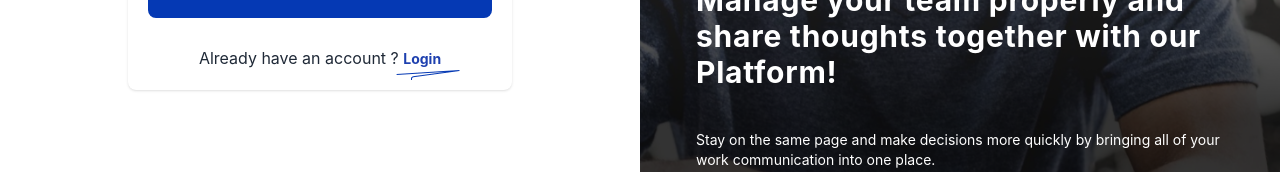
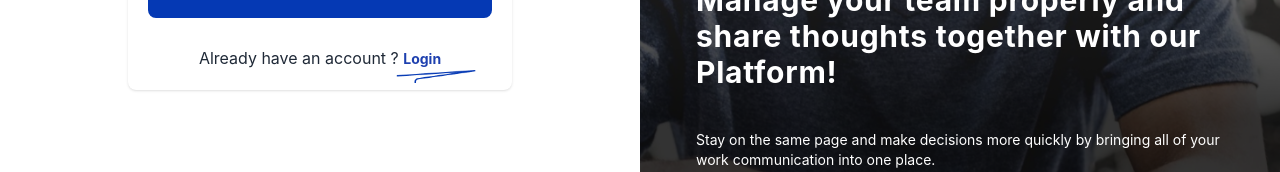
Before and after one commit to RhythmicRhythm/educentral, a React (Create React App) app in the folder frontend/: page /register in a window 1280 px wide. Shown: the part 574-746 px from the top of the page. Built offline with nearby package versions, Linux system fonts and the light colour scheme.

Commit message:
fixing styling

```diff
--- a/frontend/src/pages/Auth/Login.jsx
+++ b/frontend/src/pages/Auth/Login.jsx
@@ -75,7 +75,7 @@ const Login = () => {
                       </Link>
                     </span>
                   </p>
-                  <img className="vector absolute right-0 mr-8 w-8" src={Vector} alt="" />
+                  <img className="vector absolute right-0 mr-4 w-8" src={Vector} alt="" />
                 </div>
               </form>
             </div>
--- a/frontend/src/pages/Auth/Register.jsx
+++ b/frontend/src/pages/Auth/Register.jsx
@@ -80,7 +80,7 @@ const Register = () => {
                       </Link>
                     </span>
                   </p>
-                  <img className="vector absolute right-0 mr-8 w-16 " src={Vector} alt="" />
+                  <img className="vector absolute right-0 mr-4 w-20 " src={Vector} alt="" />
                 </div>
               </form>
             </div>
```
